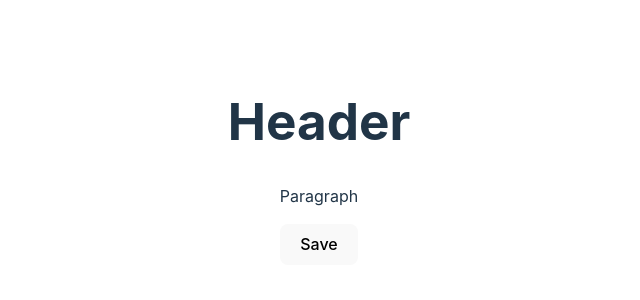
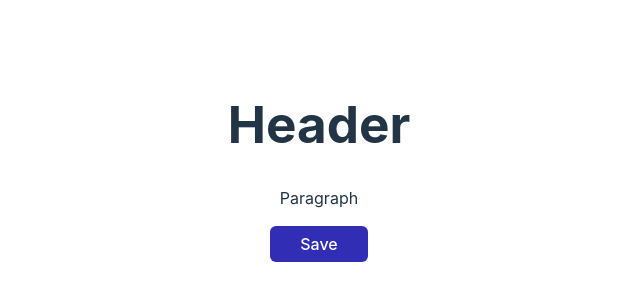
Before and after one commit to Khausta/react, a React (Vite) app: page / in a window 1280 px wide. Shown: the part 238-538 px from the top of the page, without its empty margins (321-961 px from the left). Built offline with nearby package versions, Linux system fonts and the light colour scheme.

Commit message:
Stylization

```diff
--- /dev/null
+++ b/src/components/Button/Button.css
@@ -0,0 +1,20 @@
+
+.button {
+    padding: 8px 30px;
+    gap: 8px;
+    border-radius: 6px;
+    font-family: inherit;
+    cursor: pointer;
+    transition: border 0.25s;
+    font-size: 16px;
+    color: white;
+    border: none;
+}
+
+.accent:hover {
+    background: #646cff;
+}
+
+.accent {
+    background: #312EB5;
+}
--- a/src/components/Button/Button.jsx
+++ b/src/components/Button/Button.jsx
@@ -1,7 +1,9 @@
+import './Button.css';
+
 function Button() {
 
     return (
-        <button>Save</button>
+        <button className='button accent'>Save</button>
     );
   }
 
```
